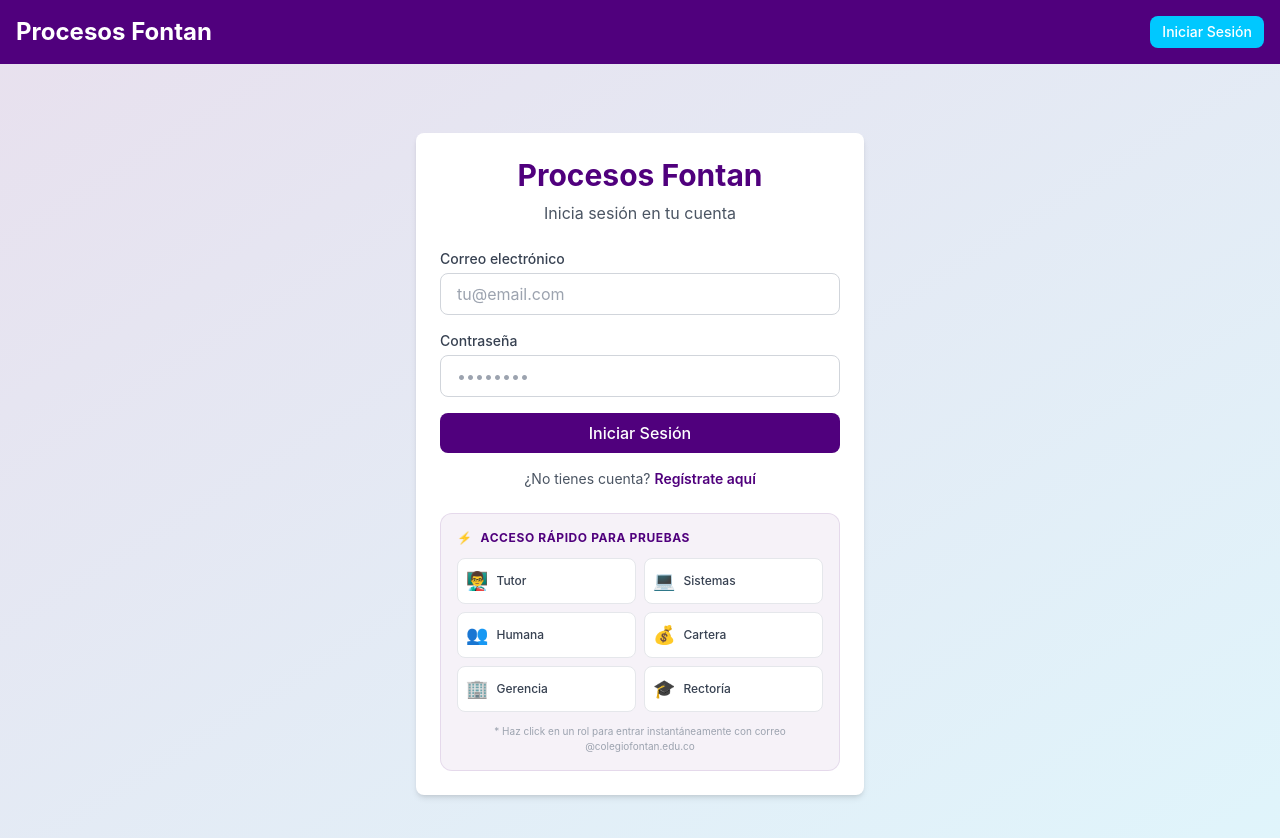
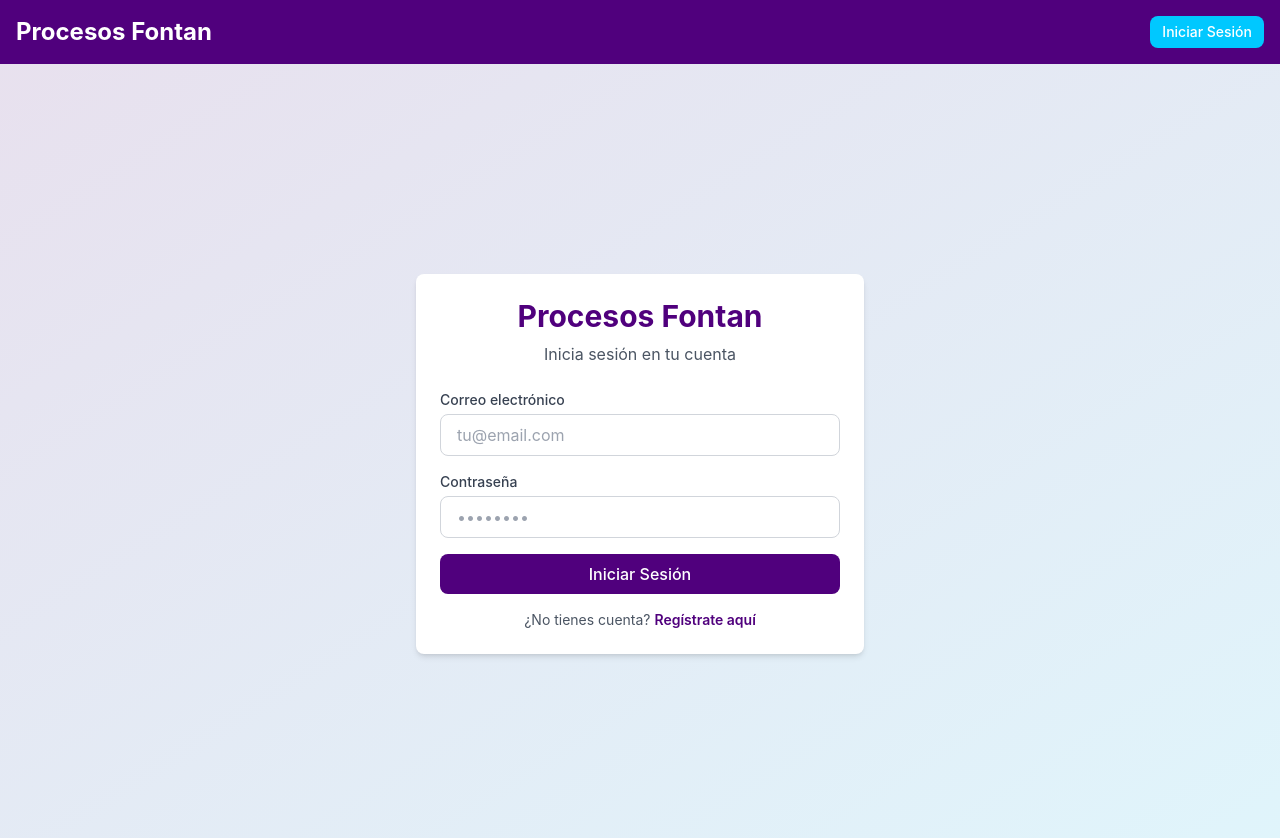
Before and after one commit to Colegio-Fontan/SoftwareProcesosFontan, a Next.js app: page / in a window 1280 px wide. Shown: the top 838 px of the page. Built offline with nearby package versions, Linux system fonts and the light colour scheme; no server answers.

Commit message:
usuarios prueba eliminados

```diff
--- a/app/page.tsx
+++ b/app/page.tsx
@@ -40,43 +40,6 @@ export default function LoginPage() {
       setIsLoading(false);
     }
   };
-
-  const quickLogin = async (email: string) => {
-    setFormData({ email, password: 'password123' });
-    setIsLoading(true);
-    setError('');
-
-    try {
-      const res = await fetch('/api/auth/login', {
-        method: 'POST',
-        headers: { 'Content-Type': 'application/json' },
-        body: JSON.stringify({ email, password: 'password123' }),
-      });
-
-      const data = await res.json();
-
-      if (!res.ok) {
-        setError(data.error || 'Error al iniciar sesión');
-        setIsLoading(false);
-        return;
-      }
-
-      router.push('/home');
-      router.refresh();
-    } catch {
-      setError('Error de conexión.');
-      setIsLoading(false);
-    }
-  };
-
-  const testUsers = [
-    { label: 'Tutor', email: 'tutor@colegiofontan.edu.co', icon: '👨‍🏫' },
-    { label: 'Sistemas', email: 'sistemas@colegiofontan.edu.co', icon: '💻' },
-    { label: 'Humana', email: 'humana@colegiofontan.edu.co', icon: '👥' },
-    { label: 'Cartera', email: 'cartera@colegiofontan.edu.co', icon: '💰' },
-    { label: 'Gerencia', email: 'gerencia@colegiofontan.edu.co', icon: '🏢' },
-    { label: 'Rectoría', email: 'rectoria@colegiofontan.edu.co', icon: '🎓' },
-  ];
 
   return (
     <div className="min-h-screen flex items-center justify-center bg-gradient-to-br from-primary/10 to-secondary/10 px-4">
@@ -126,28 +89,6 @@ export default function LoginPage() {
             </Link>
           </p>
         </div>
-
-        <div className="mt-6 p-4 bg-primary/5 rounded-xl border border-primary/10">
-          <p className="text-xs font-bold text-primary uppercase tracking-wider mb-3 flex items-center gap-2">
-            <span>⚡</span> Acceso Rápido para Pruebas
-          </p>
-          <div className="grid grid-cols-2 gap-2">
-            {testUsers.map((u) => (
-              <button
-                key={u.email}
-                onClick={() => quickLogin(u.email)}
-                disabled={isLoading}
-                className="flex items-center gap-2 p-2 rounded-lg bg-white border border-gray-200 hover:border-primary hover:bg-primary/5 transition-all text-left group disabled:opacity-50"
-              >
-                <span className="text-lg group-hover:scale-110 transition-transform">{u.icon}</span>
-                <span className="text-xs font-medium text-gray-700">{u.label}</span>
-              </button>
-            ))}
-          </div>
-          <p className="text-[10px] text-gray-400 mt-3 text-center">
-            * Haz click en un rol para entrar instantáneamente con correo @colegiofontan.edu.co
-          </p>
-        </div>
       </Card>
     </div>
   );
--- a/lib/db.ts
+++ b/lib/db.ts
@@ -1,10 +1,15 @@
-import { neon, neonConfig } from '@neondatabase/serverless';
+import { neon } from '@neondatabase/serverless';
 
 // Permite usar Neon en entornos locales y serverless
-if (!process.env.DATABASE_URL) {
-  console.warn('⚠️ DATABASE_URL no encontrada en el entorno');
+const databaseUrl = process.env.DATABASE_URL || '';
+
+if (!databaseUrl && process.env.NODE_ENV === 'production') {
+  console.warn('⚠️ DATABASE_URL no encontrada en el entorno de producción');
 }
 
-const sql = neon(process.env.DATABASE_URL || '');
+// Inicializamos con un string vacío o el real;
+// @neondatabase/serverless lanzará error si se intenta USAR sin URL,
+// pero evitamos que rompa el build si no se usa durante el mismo.
+const sql = neon(databaseUrl);
 
 export default sql;
```
